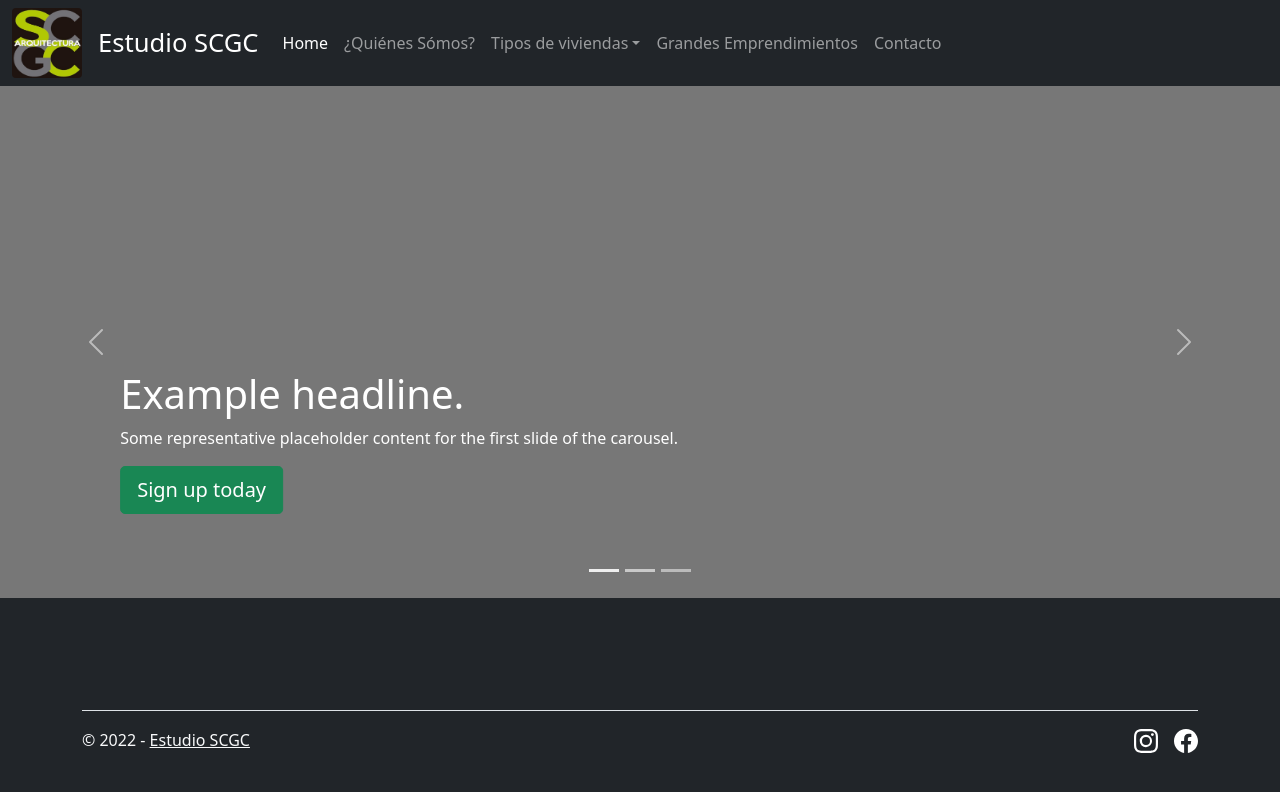
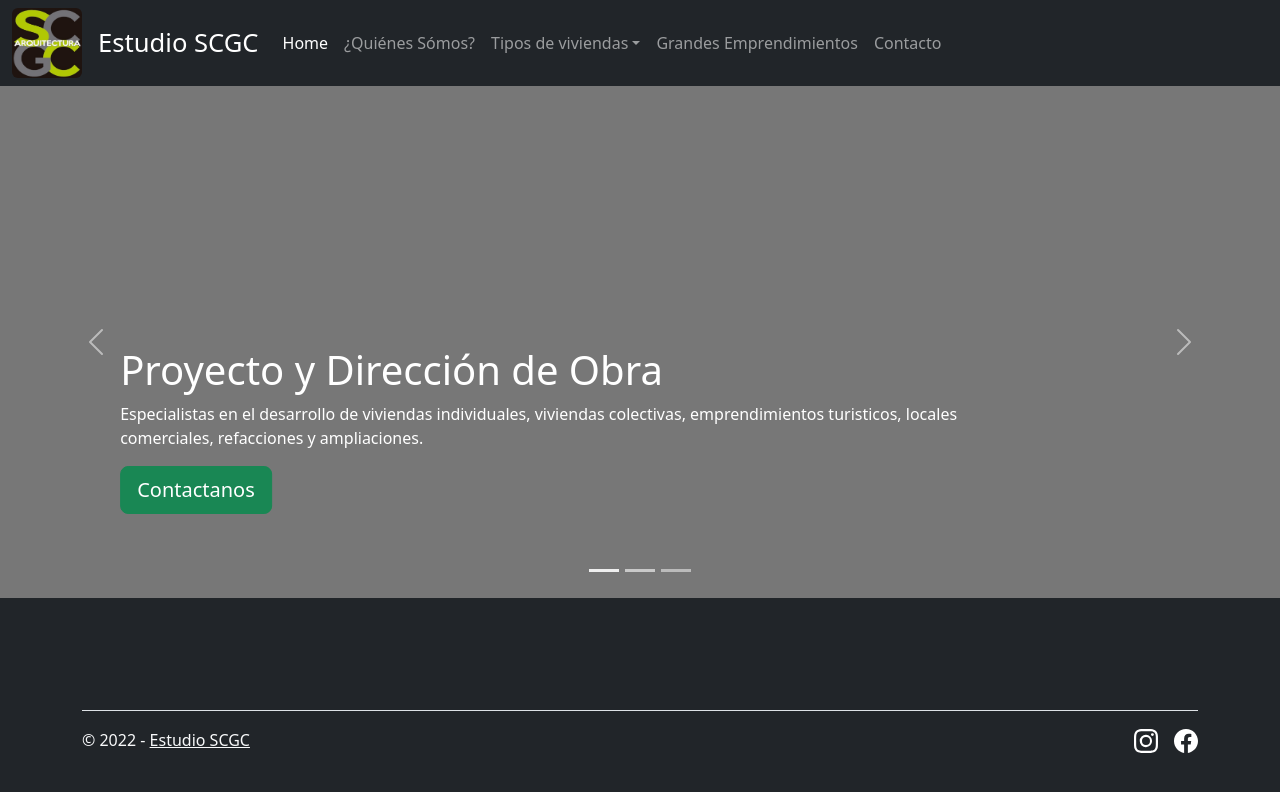
Before and after one commit to LukaBrc/EstudioSCGC, a plain HTML site: page index.html in a window 1280 px wide. Drawn offline with nearby package versions, Linux system fonts and the light colour scheme.

Commit message:
baby steps update

```diff
--- a/index.html
+++ b/index.html
@@ -4,7 +4,7 @@
        <meta charset="utf-8">
        <meta name="viewport" content="width=device-width, initial-scale=1">
 
-       <link href="https://cdn.jsdelivr.net/npm/bootstrap@5.1.3/dist/css/bootstrap.min.css" rel="stylesheet" integrity="sha384-1BmE4kWBq78iYhFldvKuhfTAU6auU8tT94WrHftjDbrCEXSU1oBoqyl2QvZ6jIW3" crossorigin="anonymous">
+       <link href="https://cdn.jsdelivr.net/npm/bootstrap@5.2.2/dist/css/bootstrap.min.css" rel="stylesheet" integrity="sha384-Zenh87qX5JnK2Jl0vWa8Ck2rdkQ2Bzep5IDxbcnCeuOxjzrPF/et3URy9Bv1WTRi" crossorigin="anonymous">
        <link rel="stylesheet" href="misEstilos.css">
        <title>Estudio SCGC | Arquitectura Bariloche</title>
 </head>
@@ -19,8 +19,9 @@
        </svg>
        <nav class="navbar navbar-expand-xl navbar-dark bg-dark">
               <div class="container-fluid">
-              <img src="img/soloLogo.jpg" class="rounded float-start" alt="Logo SCGC" style="width:70px;height:70px;">
-              <a id="mainTitle" class="navbar-brand">Estudio SCGC</a>
+                     <a href="index.html">
+                            <img src="img/soloLogo.jpg" class="rounded float-start" alt="Logo SCGC" style="width:70px;height:70px;"></a>
+                            <a id="mainTitle" class="navbar-brand" href="index.html">Estudio SCGC</a>
                      <button class="navbar-toggler" type="button" data-bs-toggle="collapse" data-bs-target="#actualNavbar">
                             <span class="navbar-toggler-icon"></span>
                      </button>
@@ -62,9 +63,9 @@
 
                   <div class="container">
                     <div class="carousel-caption text-start">
-                      <h1>Example headline.</h1>
-                      <p>Some representative placeholder content for the first slide of the carousel.</p>
-                      <p><a class="btn btn-lg btn-success" href="#">Sign up today</a></p>
+                      <h1>Proyecto y Dirección de Obra</h1>
+                      <p>Especialistas en el desarrollo de viviendas individuales, viviendas colectivas, emprendimientos turisticos, locales comerciales, refacciones y ampliaciones.</p>
+                      <p><a class="btn btn-lg btn-success" href="contacto.html">Contactanos</a></p>
                     </div>
                   </div>
                 </div>
@@ -73,9 +74,9 @@
 
                   <div class="container">
                     <div class="carousel-caption">
-                      <h1>Another example headline.</h1>
-                      <p>Some representative placeholder content for the second slide of the carousel.</p>
-                      <p><a class="btn btn-lg btn-success" href="#">Learn more</a></p>
+                      <h1>Asesoramiento</h1>
+                      <p>A lo largo de todo el proceso, desde la compra del terreno hasta el final de obra.</p>
+                      <p><a class="btn btn-lg btn-success" href="contacto.html">Contactanos</a></p>
                     </div>
                   </div>
                 </div>
@@ -84,9 +85,9 @@
 
                   <div class="container">
                     <div class="carousel-caption text-end">
-                      <h1>One more for good measure.</h1>
-                      <p>Some representative placeholder content for the third slide of this carousel.</p>
-                      <p><a class="btn btn-lg btn-success" href="#">Browse gallery</a></p>
+                      <h1>Análisis Integral</h1>
+                      <p>Prefactibilidad y desarrollo de emprendimientos inmobiliarios búsqueda y análisis del terreno, anteproyecto, análisis econömico, consultas y gestiones municipales, de proyecto y dirección de obra.</p>
+                      <p><a class="btn btn-lg btn-success" href="contacto.html">Contactanos</a></p>
                     </div>
                   </div>
                 </div>
@@ -114,6 +115,6 @@
                      </ul>
               </footer>
        </div>
-       <script src="https://cdn.jsdelivr.net/npm/bootstrap@5.1.3/dist/js/bootstrap.bundle.min.js" integrity="sha384-ka7Sk0Gln4gmtz2MlQnikT1wXgYsOg+OMhuP+IlRH9sENBO0LRn5q+8nbTov4+1p" crossorigin="anonymous"></script>
+       <script src="https://cdn.jsdelivr.net/npm/bootstrap@5.2.2/dist/js/bootstrap.bundle.min.js" integrity="sha384-OERcA2EqjJCMA+/3y+gxIOqMEjwtxJY7qPCqsdltbNJuaOe923+mo//f6V8Qbsw3" crossorigin="anonymous"></script>
 </body>
 </html>
```
Also changed, not shown: aboutUs.html (+12 -4 lines), contacto.html (+5 -4 lines), grandesEmp.html (+5 -4 lines), turismo.html (+5 -4 lines), unifamiliar.html (+5 -4 lines). Lines whose indentation alone changed are shown as unchanged.
